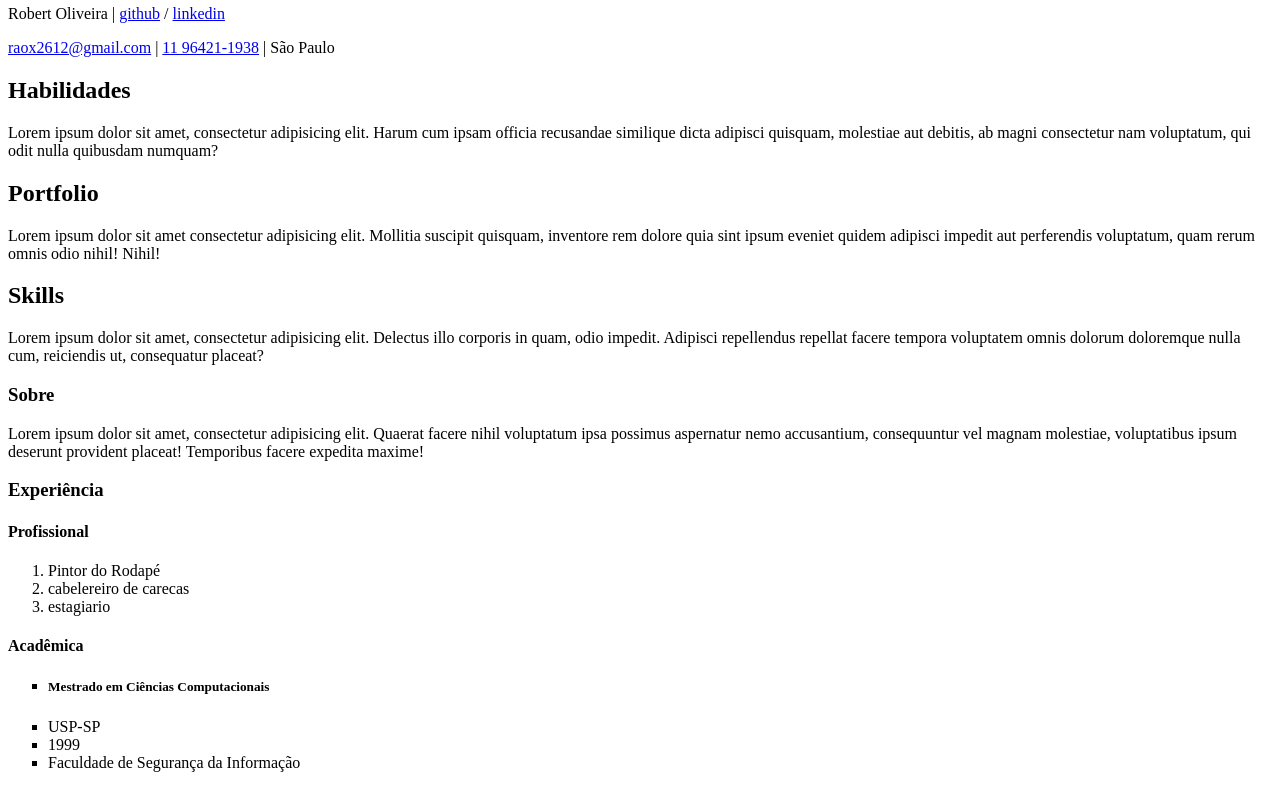
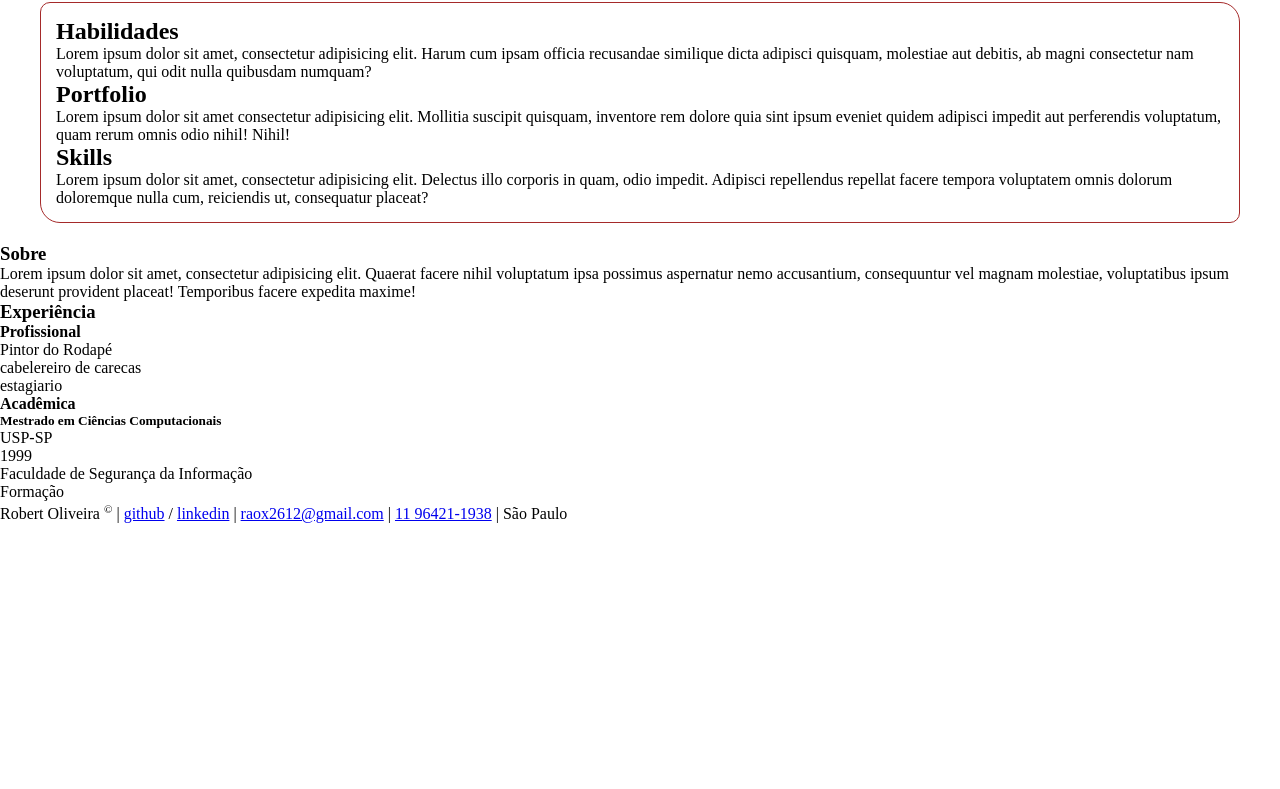
Before and after one commit to Raox2612/curriculo-html, a plain HTML site: page index.html in a window 1280 px wide. Shown: the part 191-980 px from the top of the page. After the commit the page ends 800 px from the top, so only its background shows below. Drawn offline with Linux system fonts and the light colour scheme.

Commit message:
experimentando propriedades novas

```diff
--- /dev/null
+++ b/assets/css/style.css
@@ -0,0 +1,23 @@
+/* RESETS */
+*{
+  /*  border: 1px solid rgb(243, 29, 29);
+    background-color: rgba(243, 29,29, 0.1); */
+    margin: 0;
+    padding: 0;
+box-sizing: border-box;
+scroll-behavior: smooth;
+}
+ul {
+    list-style: none;
+}
+main {
+
+margin: 20px 40px;
+border: 1px groove brown;
+border-radius: 10px 20px;
+padding: 15px;
+}
+
+image {
+    border-radius: 50%;
+}
--- a/index.html
+++ b/index.html
@@ -4,6 +4,7 @@
     <meta charset="UTF-8">
     <meta name="viewport" content="width=device-width, initial-scale=1.0">
     <title>Curriculo</title>
+    <link rel="stylesheet" href="./assets/css/style.css">
 </head>
 <body>
     <header>
```
